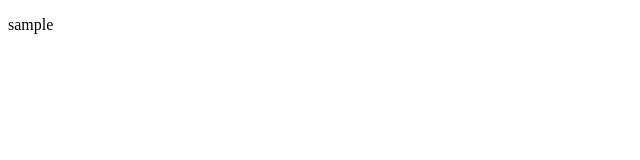
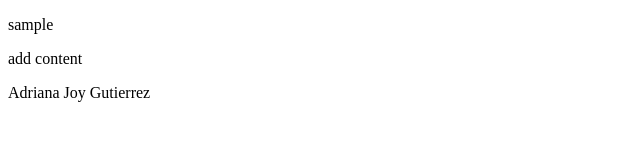
Before and after one commit to adi-yana/new-repository, a plain HTML site: page index.html in a window 1280 px wide. Shown: the whole page, without its empty margins (0-640 px from the left). Drawn offline with Linux system fonts and the light colour scheme.

Commit message:
updateagainn

```diff
--- a/index.html
+++ b/index.html
@@ -2,6 +2,8 @@
 <html>
     <body>
         <p>sample</p>
+        <p>add content</p>
+        <p>Adriana Joy Gutierrez</p>
 
     </body>
 </html>
```
